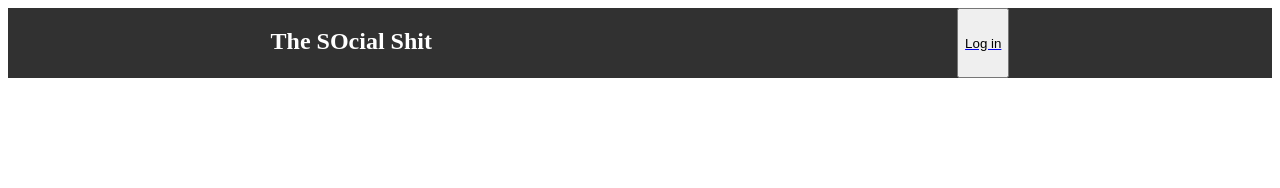
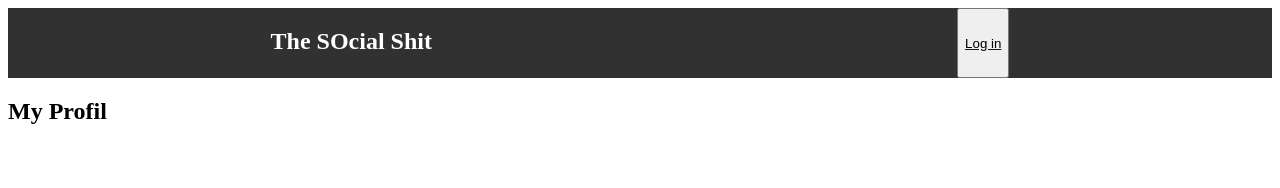
Before and after one commit to DanBertrand/social-media, a React (Create React App) app: page /profil in a window 1280 px wide. Shown: the top 188 px of the page. Built offline with nearby package versions, Linux system fonts and the light colour scheme.

Commit message:
Create page and route profil

```diff
--- a/src/components/app/index.jsx
+++ b/src/components/app/index.jsx
@@ -8,6 +8,7 @@ import Login from '../../pages/login';
 import Cookies from 'js-cookie';
 import { LOGOUT } from '../../redux/actions/logActions';
 import { useDispatch } from 'react-redux';
+import Profil from '../../pages/profil'
 
 const App = () => {
     const dispatch = useDispatch()
@@ -31,6 +32,9 @@ const App = () => {
              <Route path="/login">
                  <Login />
              </Route>
+             <Route path="/profil">
+                 <Profil />
+             </Route>
          </Switch>
      </Router>
   )
--- /dev/null
+++ b/src/pages/profil/index.jsx
@@ -0,0 +1,9 @@
+import React from 'react'
+
+const Profil = () => {
+  return (
+     <h2>My Profil</h2>
+  )
+}
+
+export default Profil
```
